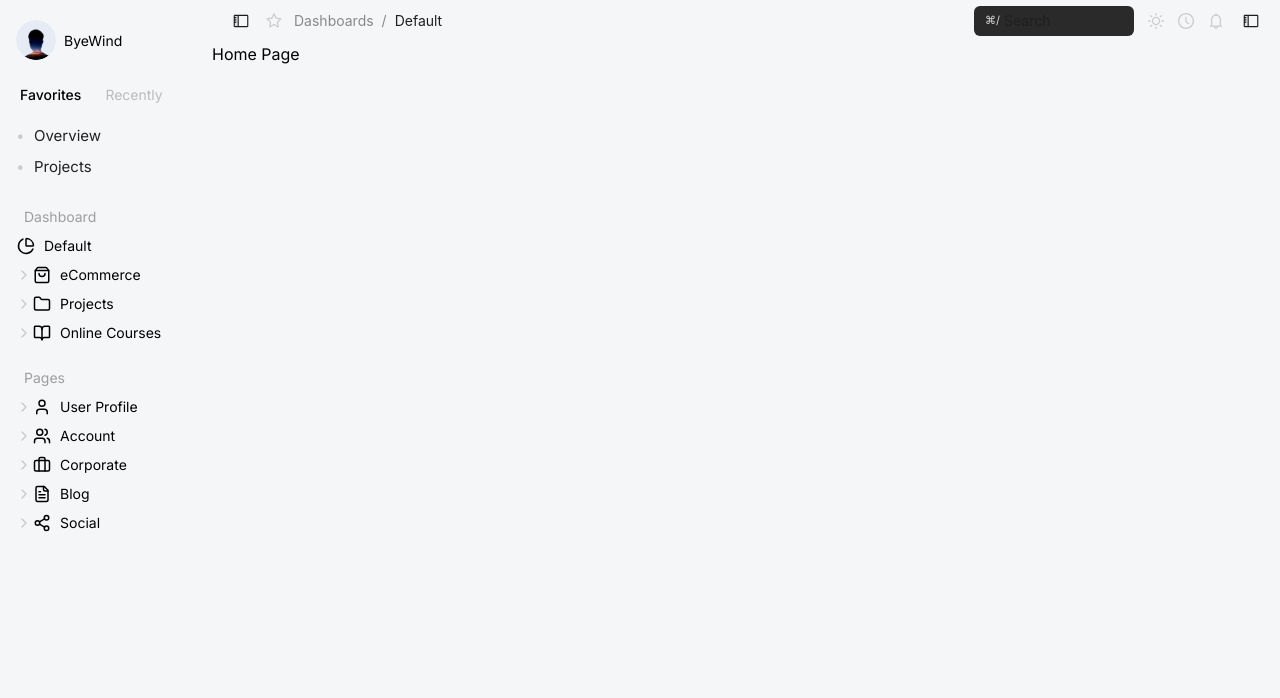
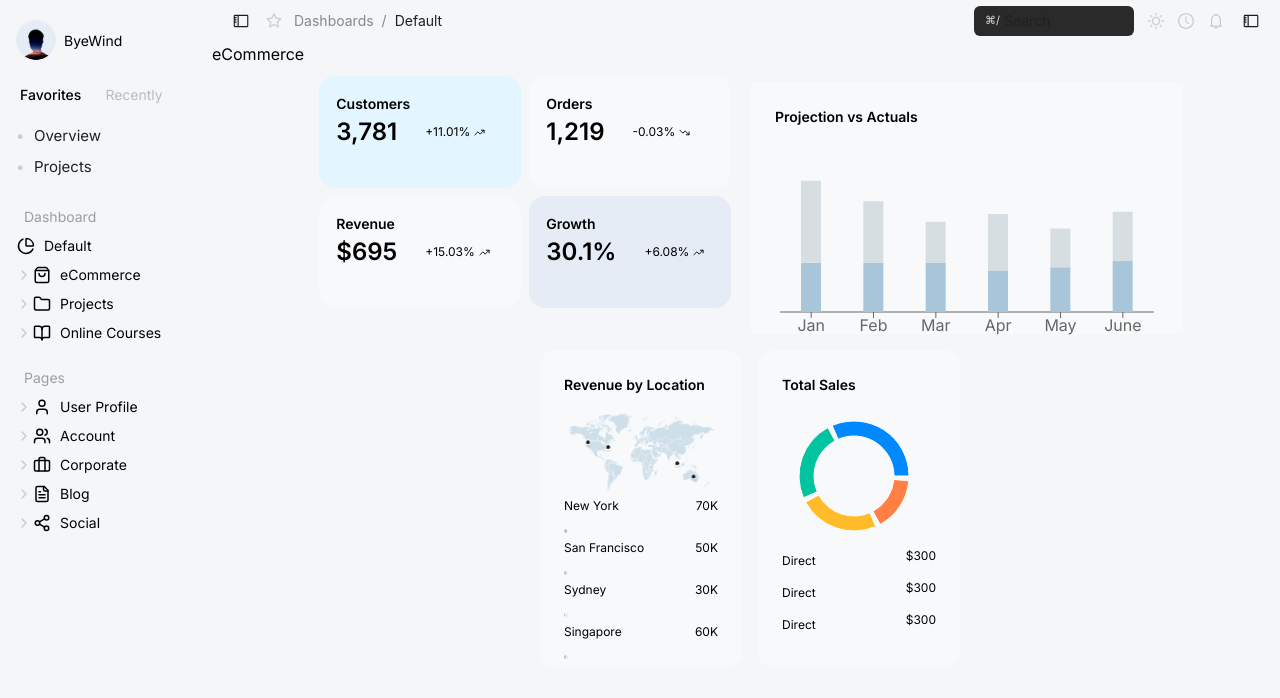
Before and after one commit to RahulRawatji/UIJP, a React (Vite) app: page / in a window 1280 px wide. Shown: the top 698 px of the page. Built offline with nearby package versions, Linux system fonts and the light colour scheme.

Commit message:
homepage setup and few component update

```diff
--- a/package.json
+++ b/package.json
@@ -17,6 +17,7 @@
     "react": "^19.1.1",
     "react-dom": "^19.1.1",
     "react-router": "^7.9.1",
+    "recharts": "^3.2.1",
     "tailwindcss": "^4.1.13"
   },
   "devDependencies": {
--- a/src/App.jsx
+++ b/src/App.jsx
@@ -4,6 +4,7 @@ import Layout from "./components/Layout/Layout";
 import ErrorPage from "./components/common/ErrorPage";
 import './App.css'
 import OrderList from "./components/OrdersList/OrdersList";
+import Homepage from "./components/Homepage/Homepage";
 
 function App() {
 
@@ -11,7 +12,7 @@ function App() {
     <BrowserRouter>
       <Routes>
         <Route element={<Layout/>}>
-          <Route path="/" element={<div>Home Page</div>} />
+          <Route path="/" element={<Homepage/>} />
           <Route path="/orders" element={<OrderList/>} />
         </Route>
         <Route path="*" element={<ErrorPage />} />
--- /dev/null
+++ b/src/components/Homepage/Homepage.jsx
@@ -0,0 +1,151 @@
+import React from "react";
+import { Bar, BarChart, Line, LineChart, ResponsiveContainer, XAxis, YAxis } from "recharts";
+
+import './homepage.css';
+import { TrendingDown, TrendingUp } from "lucide-react";
+import { Progress } from "antd";
+import TotalSales from "./TotalSales/TotalSales";
+// Dummy data for demonstration
+const stats = [
+  { label: "Customers", value: "3,781", change: "+11.01%", up: true, background:'#E3F5FF'},
+  { label: "Orders", value: "1,219", change: "-0.03%", up: false ,background:'#F7F9FB'},
+  { label: "Revenue", value: "$695", change: "+15.03%", up: true , background:'#F7F9FB'},
+  { label: "Growth", value: "30.1%", change: "+6.08%", up: true, background:'#E5ECF6' },
+];
+
+const locations = [
+  { city: "New York", value: "72K" },
+  { city: "San Francisco", value: "39K" },
+  { city: "Sydney", value: "25K" },
+  { city: "Singapore", value: "61K" },
+];
+
+const products = [
+  { name: "ASOS Ridley High Waist", price: "$79.49", qty: 82, amount: "$6,518.18" },
+  { name: "Marco Lightweight Shirt", price: "$128.50", qty: 37, amount: "$4,754.50" },
+  { name: "Half Sleeve Shirt", price: "$39.99", qty: 64, amount: "$2,559.36" },
+  { name: "Lightweight Jacket", price: "$20.00", qty: 184, amount: "$3,680.00" },
+  { name: "Marco Shoes", price: "$79.49", qty: 64, amount: "$1,965.81" },
+];
+
+const sales = [
+  { label: "Direct", value: 38.6, amount: "$300.56", color: "bg-green-400" },
+  { label: "Affiliate", value: 17.4, amount: "$135.18", color: "bg-blue-400" },
+  { label: "Sponsored", value: 15.2, amount: "$154.02", color: "bg-purple-400" },
+  { label: "E-mail", value: 8.8, amount: "$48.96", color: "bg-yellow-400" },
+];
+
+const projectionData = [
+   {
+    name: 'Jan',
+    uv: 4000,
+    amt: 2400,
+  },
+  {
+    name: 'Feb',
+    uv: 3000,
+      amt: 2400,
+  },
+  {
+    name: 'Mar',
+    uv: 2000,
+    amt: 2400,
+  },
+  {
+    name: 'Apr',
+    uv: 2780,
+    pv: 3908,
+    amt: 2000,
+  },
+  {
+    name: 'May',
+    uv: 1890,
+    pv: 4800,
+    amt: 2181,
+  },
+  {
+    name: 'June',
+    uv: 2390,
+    pv: 3800,
+    amt: 2500,
+  }
+]
+
+const salesData = [
+  { location: "New York", percent: 70 },
+  { location: "San Francisco", percent: 50 },
+  { location: "Sydney", percent: 30 },
+  { location: "Singapore", percent: 60 },
+];
+
+export default function Homepage() {
+  return (
+      <div className="">
+        <h3>eCommerce</h3>
+        {/* Top Stats */}
+        <div className="homepage_top_stats_container">
+        <div className="homepage_card_layout"  >
+          {stats.map(item=><div style={{width:'202px',height:'112px',background:`${item.background}`,borderRadius:'16px',padding:'4%'}}>
+            <p style={{fontSize:'14px',fontWeight:'600'}}>{item.label}</p>
+            <div style={{display:'flex',alignItems:'center'}}>
+              <span style={{fontSize:'24px',fontWeight:'600', display:'inline-block',marginRight:'28px'}}>{item.value}</span>
+              <span style={{fontSize:'12px', display:'flex',alignItems:'center',gap:'4px'}}>{item.change}{item.up? <TrendingUp size={'11'}/>:<TrendingDown size={'11'}/>}</span>
+          </div>
+        </div>)}
+        </div>
+        {/* Projections vs Actuals */}
+
+        <div  className="homepage_bar_chart_container">
+          <h4 className="hompage_bar_chat_title">Projection vs Actuals</h4>
+          <ResponsiveContainer width="100%" height="100%" className="homepage_bar_chart">
+            <BarChart width={150} height={40} data={projectionData} barSize={20}>
+              <XAxis dataKey="name" style={{marginTop:'8px'}} />
+              {/* <YAxis width={24} axisLine={false} /> */}
+              <Bar dataKey="amt" stackId="a" fill="#A8C5DA" />
+              <Bar dataKey="uv" stackId="a" fill="#d7dee2ff" />
+             </BarChart>
+          </ResponsiveContainer>
+
+        </div>
+      </div>
+      {/* <div className="homepage_bottom_line_chart_container">
+        <div>
+          <span>Revenue</span>
+          <span>Revenue</span>
+          <span>Revenue</span>
+        </div>
+
+          <LineChart width={500} height={300} data={projectionData} style={{width:'150px',height:'100px'}}>
+            <XAxis dataKey="name" />
+            <YAxis />
+            <Line type="monotone" dataKey="pv" stroke="#8884d8" />
+            <Line type="monotone" dataKey="uv" stroke="#82ca9d" />
+          </LineChart>
+
+      </div> */}
+
+      <div className="homepage_bottom_items_container">
+        <div></div>
+        <div style={{height:'318px',width:'202px',background:'#F7F9FB', padding:'24px',borderRadius:'16px'}}>
+          <h5 className="homepage_revenue_container_title">Revenue by Location</h5>
+           <div>
+            <img src="WorldMapLight.png" alt="world map" style={{width:'100%',height:'100%'}} />
+          </div>
+          <div>
+            {salesData.map(item=><div>
+              <div style={{display:'flex',justifyContent:'space-between'}}>
+                <span style={{fontSize:'12px'}}>{item.location}</span>
+                <span style={{fontSize:'12px'}}>{item.percent}K</span>
+              </div>
+              <Progress percent={item.percent} strokeColor={"#A8C5DA"} size={4} showInfo={false} />
+            </div>)}
+          </div>
+        </div>
+        <div></div>
+        <div style={{height:'318px',width:'202px',background:'#F7F9FB',order:'2',padding:'24px',borderRadius:'16px'}}>
+              <TotalSales/>
+        </div>
+        </div>
+    </div>
+  );
+}
--- /dev/null
+++ b/src/components/Homepage/TotalSales/TotalSales.jsx
@@ -0,0 +1,65 @@
+import { Cell, Pie, PieChart } from "recharts";
+
+import './totalSales.css';
+
+const SALES_DATA = [
+    { name: 'Group A', value: 400 },
+    { name: 'Group B', value: 300 },
+    { name: 'Group C', value: 300 },
+    { name: 'Group D', value: 200 },
+]
+
+
+const COLORS = ['#0088FE', '#00C49F', '#FFBB28', '#FF8042'];
+
+export default function TotalSales() {
+    return (
+        <>
+            <h5 className="homepage_total_sales_container_title">Total Sales</h5>
+            <div>
+                <div className="homepage_total_sales_container_chart">
+                    <PieChart width={120} height={120}>
+                        <Pie
+                            data={SALES_DATA}
+                            cx={50}
+                            cy={60}
+                            innerRadius={40}
+                            outerRadius={55}
+                            fill="#8884d8"
+                            paddingAngle={5}
+                            dataKey="value"
+                        >
+                            {SALES_DATA.map((entry, index) => (
+                                <Cell key={`cell-${entry.name}`} fill={COLORS[index % COLORS.length]} />
+                            ))}
+                        </Pie>
+
+                    </PieChart>
+                </div>
+                <div style={{height:'124px',marginTop:'16px'}}>
+                    <div style={{display:'flex',justifyContent:'space-between',marginBottom:'8px'}}>
+                        <div>
+                            <span></span>
+                            <span style={{fontSize:'12px'}}>Direct</span>
+                        </div>
+                        <span style={{fontSize:'12px'}}>$300</span>
+                    </div>
+                    <div style={{display:'flex',justifyContent:'space-between',marginBottom:'8px'}}>
+                        <div>
+                            <span></span>
+                            <span style={{fontSize:'12px'}}>Direct</span>
+                        </div>
+                        <span style={{fontSize:'12px'}}>$300</span>
+                    </div>
+                    <div style={{display:'flex',justifyContent:'space-between',marginBottom:'8px'}}>
+                        <div>
+                            <span></span>
+                            <span style={{fontSize:'12px'}}>Direct</span>
+                        </div>
+                        <span style={{fontSize:'12px'}}>$300</span>
+                    </div>
+                </div>
+            </div>
+        </>
+    )
+}
--- /dev/null
+++ b/src/components/Homepage/TotalSales/totalSales.css
@@ -0,0 +1,5 @@
+.homepage_total_sales_container_chart{
+    display: flex;
+    align-items: center;
+    justify-content: center;
+}
--- /dev/null
+++ b/src/components/Homepage/homepage.css
@@ -0,0 +1,64 @@
+.homepage_top_stats_container{
+    display: flex;
+    justify-content: center;
+    flex-direction: column;
+    align-items: center;
+}
+
+.homepage_card_layout{
+    display: flex;
+    gap: 8px;
+    max-width: 432px;
+    overflow: scroll;
+    margin-left: 10px;
+    padding-bottom: 16px;
+}
+
+.homepage_bar_chart_container{
+    width: 432px;
+    margin-top: 16px;
+    height: 252px;
+    padding: 24px;
+    background: #F7F9FB;
+}
+
+.hompage_bar_chat_title{
+    font-size: 14px;
+    font-weight: 600;
+}
+.homepage_bar_chart{
+    margin-top: 16px;
+}
+
+.homepage_bottom_line_chart_container{
+    padding: 24px;
+}
+
+.homepage_bottom_items_container{
+    margin-top: 16px;
+    display: flex;
+    /* flex-direction: column; */
+    gap: 8px;
+    align-items: center;
+    justify-content: center;
+}
+
+.homepage_revenue_container_title,.homepage_total_sales_container_title{
+    font-size: 14px;
+    font-weight: 600;
+    margin-bottom: 16px;
+}
+
+@media screen and (min-width: 484px) {
+    .homepage_card_layout{
+        flex-wrap: wrap;
+    }
+
+}
+
+@media screen and (min-width: 840px) {
+    .homepage_top_stats_container{
+        flex-direction: row;
+    }
+
+}
--- a/src/components/Layout/LeftSideBar/LeftSideBar.jsx
+++ b/src/components/Layout/LeftSideBar/LeftSideBar.jsx
@@ -78,13 +78,6 @@ export default function LeftSideBar() {
 
     return (
         <aside className='left_sidebar_menu'>
-            <div className='user_info_container'>
-                {/* <div>
-                    <img src={USERIMG} />
-                </div>
-                <p>BiWind</p> */}
-
-            </div>
 
              <div className="sidebar_profile">
       {/* Profile Header */}
```
Also changed, not shown: public/WorldMapLight.png (added), 1 other file (tests, documents, lock files or other folders).
